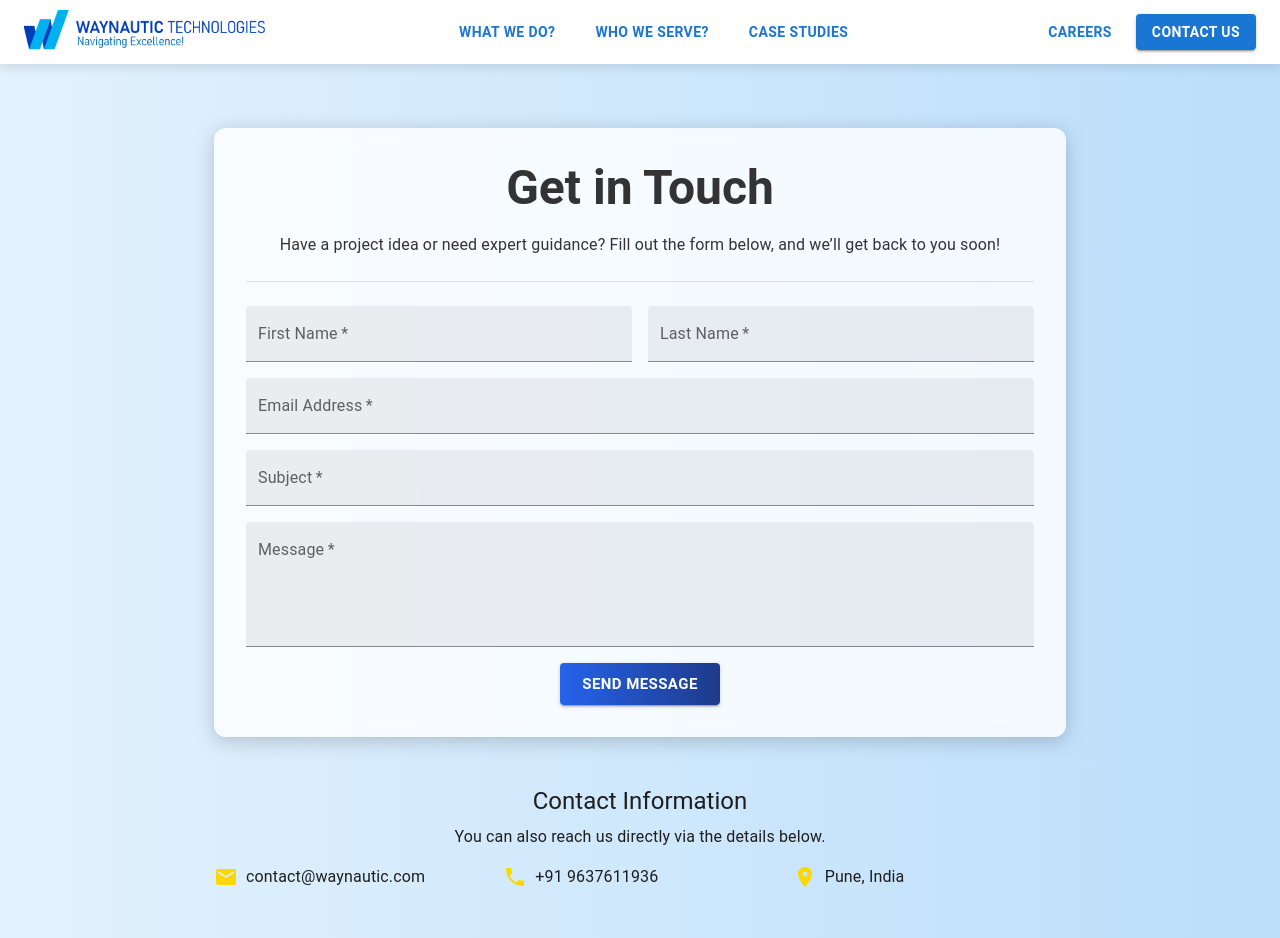
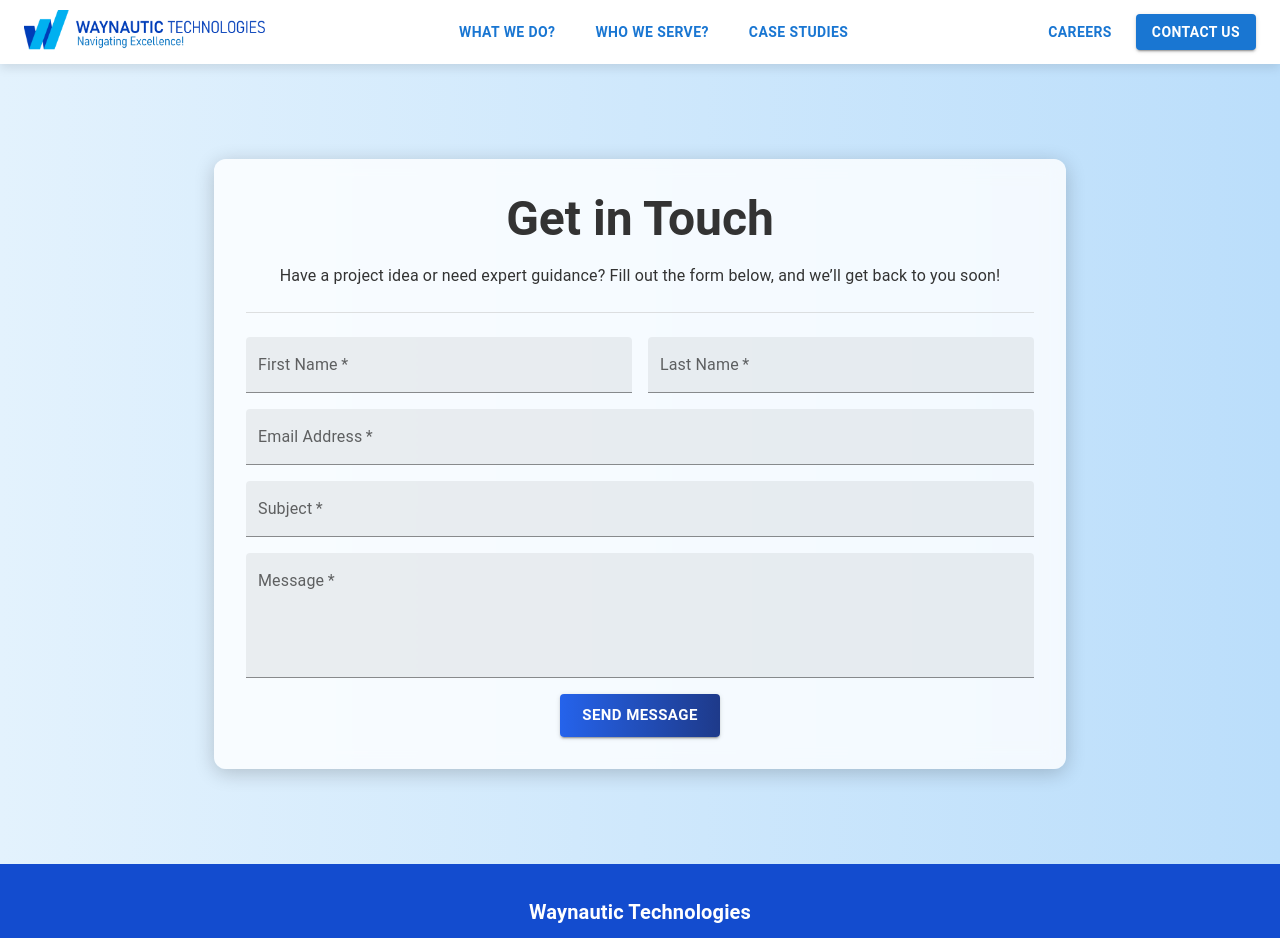
Before and after one commit to vaishnavipatil978/Waynautic_website, a React (Vite) app: page /contact-us in a window 1280 px wide. Shown: the top 938 px of the page. Built offline with nearby package versions, Linux system fonts and the light colour scheme.

Commit message:
Added message pop up

```diff
--- a/src/pages/ContactUs.jsx
+++ b/src/pages/ContactUs.jsx
@@ -1,4 +1,4 @@
-import { useState,useEffect } from "react";
+import { useState, useEffect } from "react";
 import emailjs from "@emailjs/browser";
 import {
   Container,
@@ -9,15 +9,15 @@ import {
   Box,
   Paper,
   Divider,
+  Snackbar,
+  Alert,
 } from "@mui/material";
 import { Email, Phone, LocationOn } from "@mui/icons-material";
 
 const ContactUs = () => {
-
   useEffect(() => {
-      window.scrollTo(0, 0); // Scroll to top when component mounts
-    }, []);
-
+    window.scrollTo(0, 0);
+  }, []);
 
   const [formData, setFormData] = useState({
     first_name: "",
@@ -28,6 +28,7 @@ const ContactUs = () => {
   });
 
   const [status, setStatus] = useState("");
+  const [openSnackbar, setOpenSnackbar] = useState(false);
 
   const handleChange = (e) => {
     setFormData({ ...formData, [e.target.name]: e.target.value });
@@ -38,14 +39,15 @@ const ContactUs = () => {
 
     emailjs
       .send(
-        "service_mwko8qe", // Replace with your EmailJS Service ID
-        "template_gy5yd9b", // Replace with your EmailJS Template ID
+        "service_mwko8qe",
+        "template_gy5yd9b",
         formData,
-        "cKsO1eK93OS0xOkt7" // Replace with your EmailJS Public Key
+        "cKsO1eK93OS0xOkt7"
       )
       .then(
         () => {
           setStatus("Message sent successfully!");
+          setOpenSnackbar(true); // Show snackbar
           setFormData({
             first_name: "",
             last_name: "",
@@ -56,6 +58,7 @@ const ContactUs = () => {
         },
         (error) => {
           setStatus("Failed to send message. Try again later.");
+          setOpenSnackbar(true); // Show snackbar for failure as well
           console.error(error);
         }
       );
@@ -73,7 +76,6 @@ const ContactUs = () => {
       }}
     >
       <Container maxWidth="md">
-        {/* Contact Form Section */}
         <Paper
           elevation={5}
           sx={{
@@ -85,18 +87,21 @@ const ContactUs = () => {
             color: "#333",
           }}
         >
-          {/* Header */}
-          <Typography variant="h3" align="center" gutterBottom sx={{ fontWeight: "bold" }}>
+          <Typography
+            variant="h3"
+            align="center"
+            gutterBottom
+            sx={{ fontWeight: "bold" }}
+          >
             Get in Touch
           </Typography>
           <Typography variant="body1" align="center" sx={{ mb: 3 }}>
-            Have a project idea or need expert guidance? Fill out the form below,
-            and we’ll get back to you soon!
+            Have a project idea or need expert guidance? Fill out the form
+            below, and we’ll get back to you soon!
           </Typography>
 
           <Divider sx={{ background: "rgba(255,255,255,0.5)", mb: 3 }} />
 
-          {/* Form */}
           <Box component="form" onSubmit={handleSubmit}>
             <Grid container spacing={2}>
               <Grid item xs={12} sm={6}>
@@ -174,44 +179,24 @@ const ContactUs = () => {
               </Grid>
             </Grid>
           </Box>
-
-          {/* Status Message */}
-          {status && (
-            <Typography align="center" color="success.main" sx={{ mt: 2 }}>
-              {status}
-            </Typography>
-          )}
         </Paper>
 
-        {/* Contact Details Section */}
-        <Box sx={{ mt: 6, textAlign: "center", color: "#1E1E1E", fontWeight: "500" }}>
-          <Typography variant="h5" gutterBottom>
-            Contact Information
-          </Typography>
-          <Typography variant="body1" sx={{ mb: 2 }}>
-            You can also reach us directly via the details below.
-          </Typography>
-          <Grid container spacing={2} justifyContent="center">
-            <Grid item xs={12} sm={4}>
-              <Box sx={{ display: "flex", alignItems: "center", gap: 1 }}>
-                <Email sx={{ color: "#FFD700" }} />
-                <Typography variant="body1">contact@waynautic.com</Typography>
-              </Box>
-            </Grid>
-            <Grid item xs={12} sm={4}>
-              <Box sx={{ display: "flex", alignItems: "center", gap: 1 }}>
-                <Phone sx={{ color: "#FFD700" }} />
-                <Typography variant="body1">+91 9637611936</Typography>
-              </Box>
-            </Grid>
-            <Grid item xs={12} sm={4}>
-              <Box sx={{ display: "flex", alignItems: "center", gap: 1 }}>
-                <LocationOn sx={{ color: "#FFD700" }} />
-                <Typography variant="body1">Pune, India</Typography>
-              </Box>
-            </Grid>
-          </Grid>
-        </Box>
+        <Snackbar
+          open={openSnackbar}
+          autoHideDuration={4000}
+          onClose={() => setOpenSnackbar(false)}
+          anchorOrigin={{ vertical: "top", horizontal: "center" }}
+        >
+          <Alert
+            onClose={() => setOpenSnackbar(false)}
+            severity={status.includes("successfully") ? "success" : "error"}
+            sx={{ width: "100%" }}
+          >
+            {status.includes("successfully")
+              ? "Your message has been sent. We will connect with you shortly!"
+              : "Failed to send message. Try again later."}
+          </Alert>
+        </Snackbar>
       </Container>
     </Box>
   );
```
